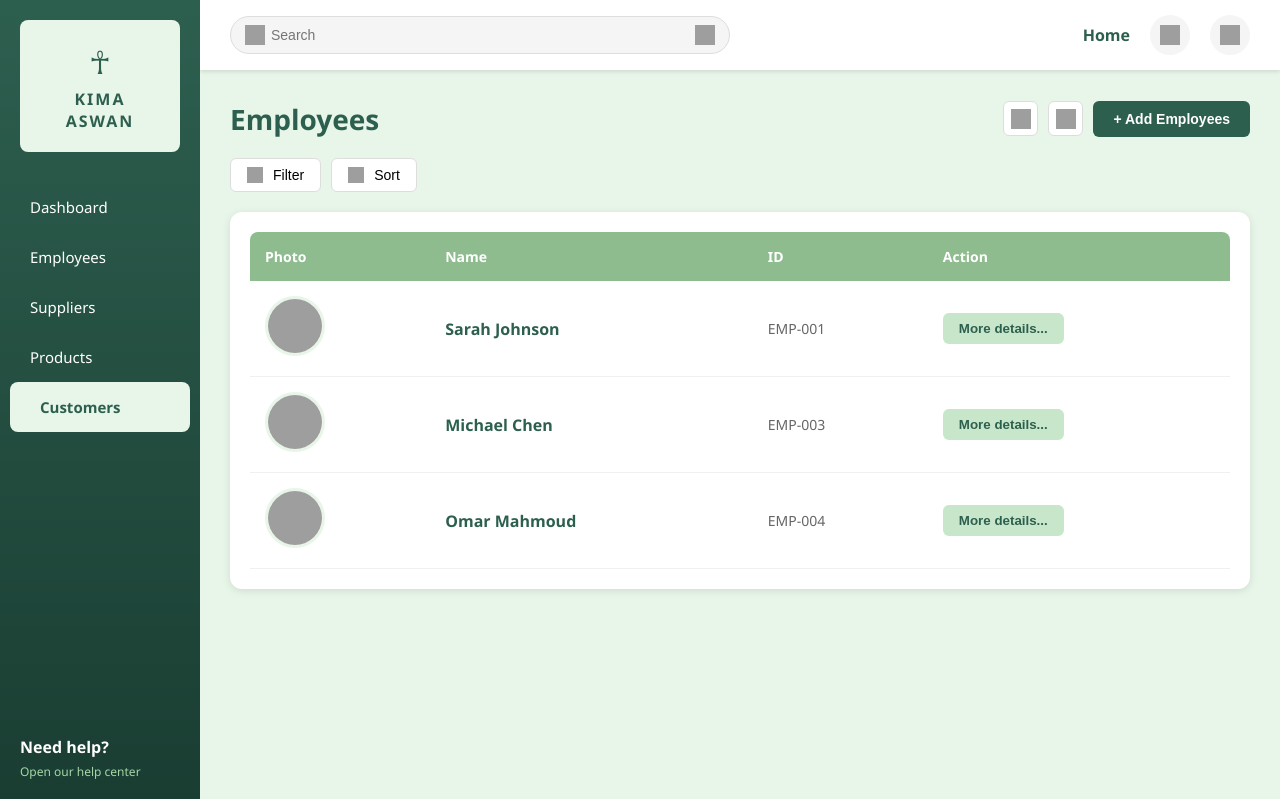
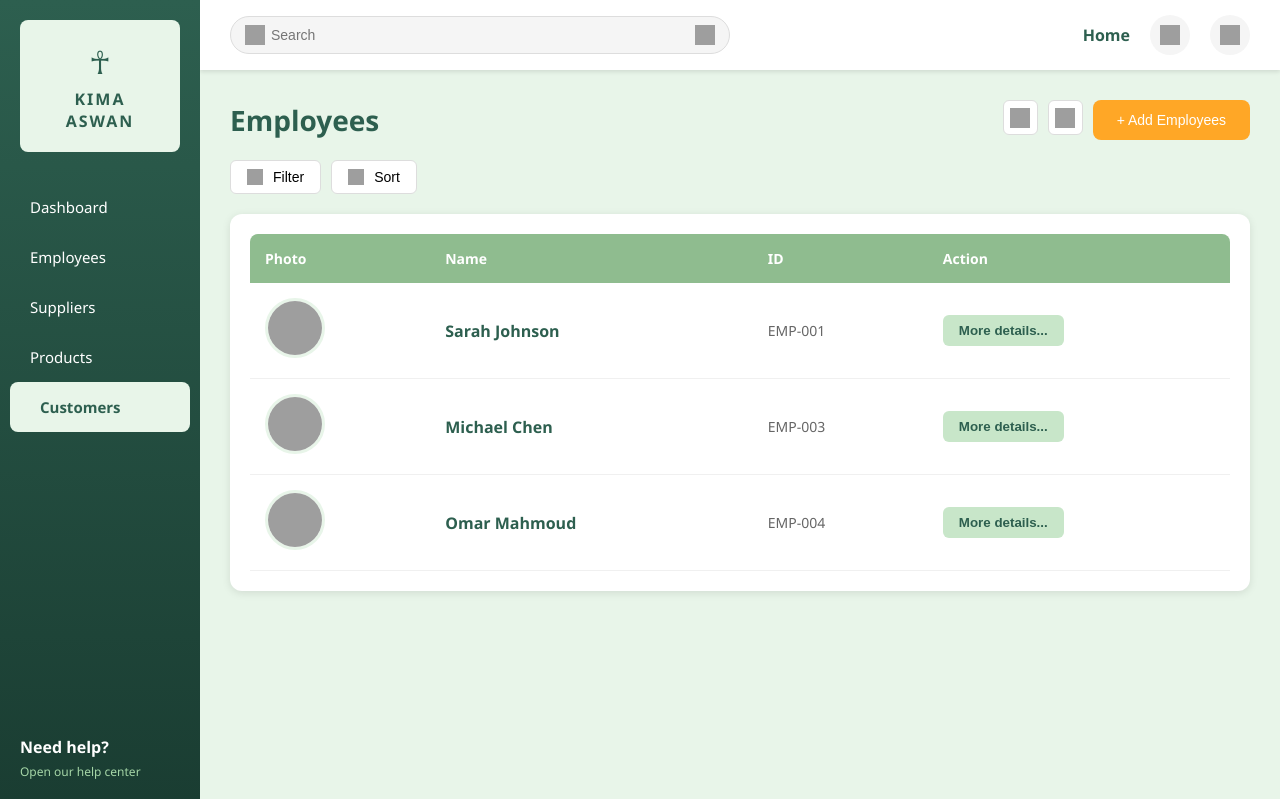
Before and after one commit to bishoyelmalah/KIMA_DB_Project, a Python web app: template templates/Employee_Page.html in a window 1280 px wide. Shown: the top 799 px of the page. Run offline with Jinja, Linux system fonts and the light colour scheme; the template is opened without the code that fills it, so the values that code supplies are empty; grey boxes are pictures that could not be loaded.

Commit message:
Update HTML templates for Employee and Home pages; ensure correct stylesheet paths

```diff
--- a/static/CSS/Employee_Page.css
+++ b/static/CSS/Employee_Page.css
@@ -231,29 +231,57 @@ body {
 }
 
 .btn-primary {
-    background: #2d5f4f;
+    background-color: #4caf50;
     color: white;
-    font-weight: 600;
+    border: none;
+    padding: 12px 24px;
+    border-radius: 8px;
+    cursor: pointer;
+    font-size: 14px;
+    display: flex;
+    align-items: center;
+    gap: 8px;
+    transition: background-color 0.2s;
 }
 
 .btn-primary:hover {
-    background: #1a3d32;
+    background-color: #45a049;
 }
 
 .btn-secondary {
-    background: #f5f5f5;
-    color: #2d5f4f;
-    padding: 10px 20px;
-    border: none;
-    border-radius: 6px;
-    cursor: pointer;
-    font-size: 14px;
-    font-weight: 600;
-    transition: all 0.3s;
+    background-color: #9e9e9e;
+    color: white;
+     padding: 12px 24px;
+     border: none;
+     border-radius: 8px;
+     cursor: pointer;
+     font-size: 14px;
+     display: flex;
+     align-items: center;
+     gap: 8px;
+     transition: background-color 0.2s;
 }
 
 .btn-secondary:hover {
-    background: #e0e0e0;
+    background-color: #757575;
+}
+
+.btn-add-employee {
+    background-color: #ffa726;
+    color: white;
+    border: none;
+    padding: 12px 24px;
+    border-radius: 8px;
+    cursor: pointer;
+    font-size: 14px;
+    display: flex;
+    align-items: center;
+    gap: 8px;
+    transition: background-color 0.2s;
+}
+
+.btn-add-employee:hover {
+    background-color: #fb8c00;
 }
 
 /* Table Controls */
--- a/templates/Employee_Page.html
+++ b/templates/Employee_Page.html
@@ -50,7 +50,7 @@
                     <div class="action-buttons">
                         <button class="btn-icon" onclick="window.print()"><img src="https://i.postimg.cc/C14S9y1J/print-svgrepo-com.png" alt="Print" style="width:20px; height:20px;"></button>
                         <button class="btn-icon" onclick="alert('Download functionality will be implemented')"><img src="https://i.postimg.cc/HLpS3Fq2/download-svgrepo-com.png" alt="Download" style="width:20px; height:20px;"></button>
-                        <button class="btn-primary btn">+ Add Employees</button>
+                        <button class="btn-add-employee">+ Add Employees</button>
                     </div>
                 </div>
 <!-- ComputerShow? -->
@@ -210,8 +210,13 @@
                 </div>
             </div>
             <div class="modal-footer">
-                <button class="btn-secondary" onclick="closeModal('modal1')">Close</button>
-                <button class="btn-primary">Edit Employee</button>
+                <button class="dependent-btn" onclick="window.location.href='Dependents.html'">
+                    Dependents details
+                </button>
+                <div class="modal-footer-right">
+                    <button class="btn-secondary" onclick="closeModal('modal1')">Close</button>
+                    <button class="btn-primary">Edit Employee</button>
+                </div>
             </div>
         </div>
     </div>
```
Also changed, not shown: other parts of static/CSS/Employee_Page.css (+29 -1 lines), static/CSS/Home_Page.css (+10 -0 lines), templates/Home_Page.html (+6 -2 lines).
